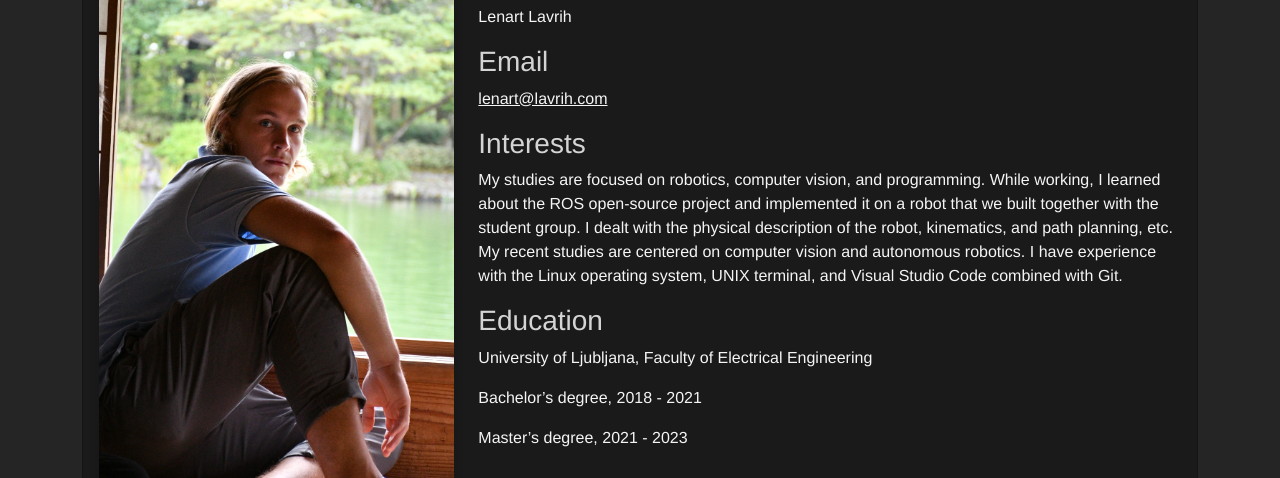
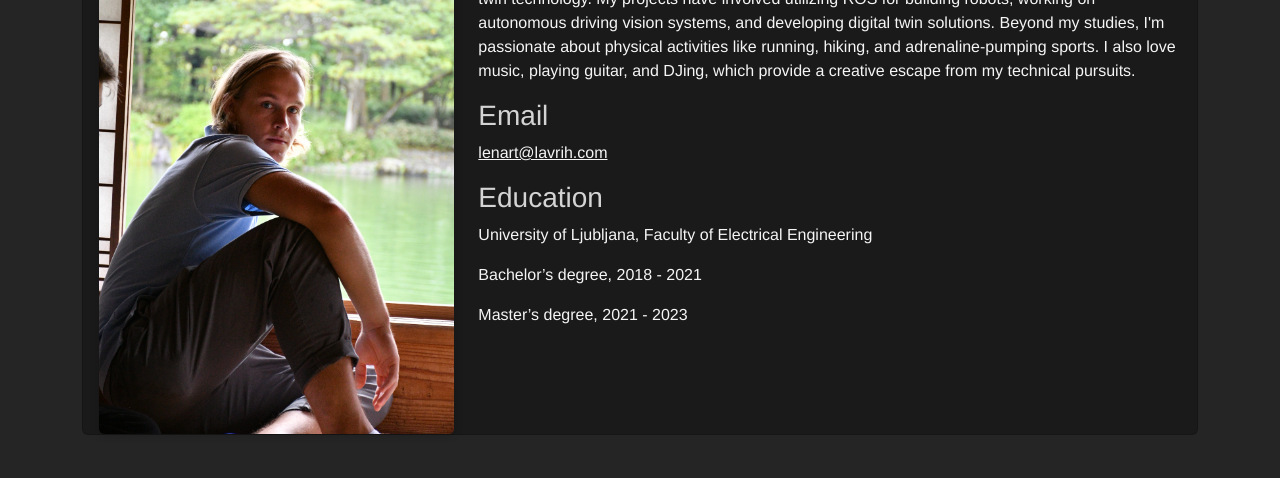
Before and after one commit to Llavrih/llavrih.github.io, a plain HTML site: page index.html in a window 1280 px wide. Shown: the part 215-693 px from the top of the page. Drawn offline with nearby package versions, Linux system fonts and the light colour scheme.

Commit message:
About me.

```diff
--- a/index.html
+++ b/index.html
@@ -113,12 +113,9 @@
             <div class="col-md-8">
                 <div class="card-body">
                     <h2 class="card-title">About me</h2>
-                    <h3>Name</h3>
-                    <p>Lenart Lavrih</p>
+                    <p>I'm Lenart Lavrih from Slovenia, specializing in robotics, computer vision, programming, and digital twin technology. My projects have involved utilizing ROS for building robots, working on autonomous driving vision systems, and developing digital twin solutions. Beyond my studies, I'm passionate about physical activities like running, hiking, and adrenaline-pumping sports. I also love music, playing guitar, and DJing, which provide a creative escape from my technical pursuits.</p>
                     <h3>Email</h3>
                     <p><a href="mailto:lenart@lavrih.com" style="color: #F5F5F5;">lenart@lavrih.com</a></p> <!-- Adjusted color here -->
-                    <h3>Interests</h3>
-                    <p>My studies are focused on robotics, computer vision, and programming. While working, I learned about the ROS open-source project and implemented it on a robot that we built together with the student group. I dealt with the physical description of the robot, kinematics, and path planning, etc. My recent studies are centered on computer vision and autonomous robotics. I have experience with the Linux operating system, UNIX terminal, and Visual Studio Code combined with Git.</p>
                     <h3>Education</h3>
                     <p>University of Ljubljana, Faculty of Electrical Engineering</p>
                     <p>Bachelor’s degree, 2018 - 2021</p>
```
